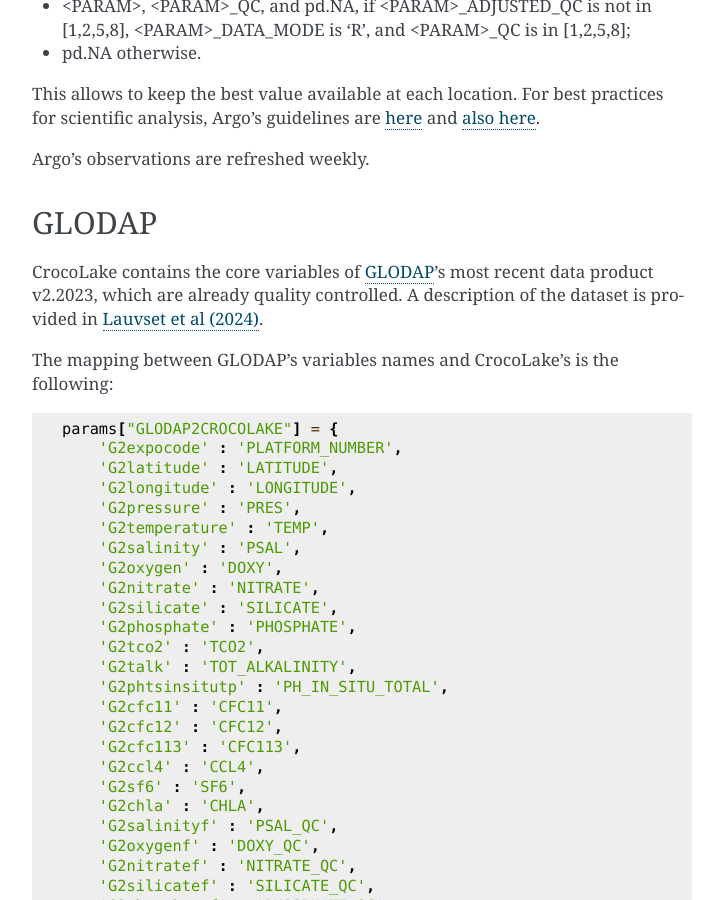
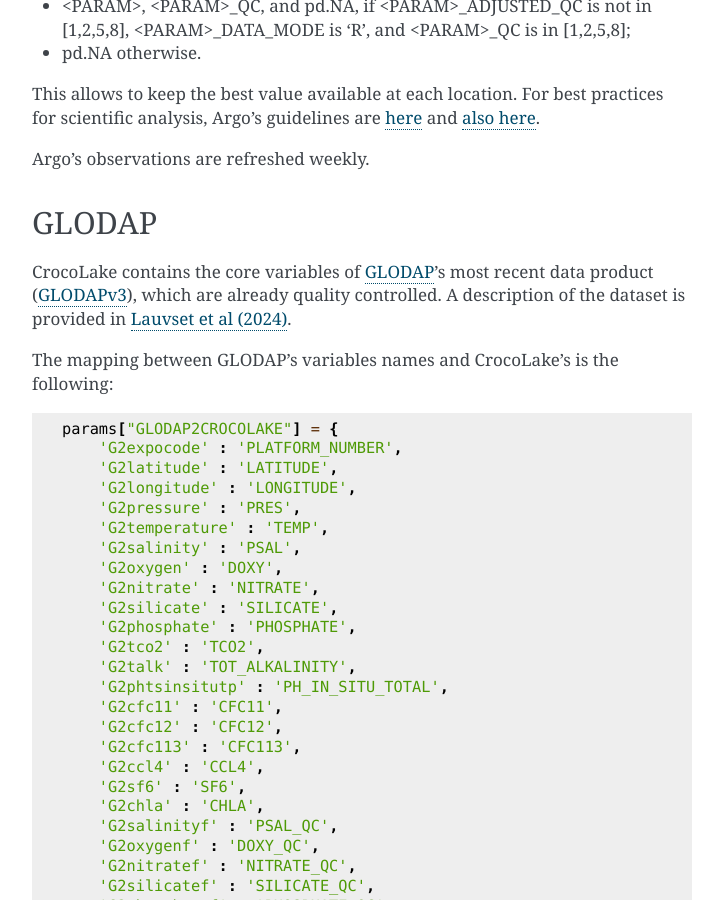
Before and after one commit to boom-lab/CrocoLakeDocs, a Sphinx documentation site: the page built from source/available_datasets.rst, in a window 1280 px wide and 900 px high, scrolled down 630 px. Shown: the whole window, without its empty margins (388-1111 px from the left). Built offline with Sphinx 7.4.7, drawn with Linux system fonts in a browser that asks for light colours.

Commit message:
update GLODAP version

```diff
--- a/source/available_datasets.rst
+++ b/source/available_datasets.rst
@@ -26,7 +26,7 @@ Argo's observations are refreshed weekly.
 GLODAP
 ------
 
-CrocoLake contains the core variables of `GLODAP <https://glodap.info/>`_'s most recent data product v2.2023, which are already quality controlled. A description of the dataset is provided in `Lauvset et al (2024) <https://doi.org/10.5194/essd-16-2047-2024>`_.
+CrocoLake contains the core variables of `GLODAP <https://glodap.info/>`_'s most recent data product (`GLODAPv3 <https://glodap.info/index.php/merged-and-adjusted-data-product-v3/>`_), which are already quality controlled. A description of the dataset is provided in `Lauvset et al (2024) <https://doi.org/10.5194/essd-16-2047-2024>`_.
 
 The mapping between GLODAP's variables names and CrocoLake's is the following::
 
```
